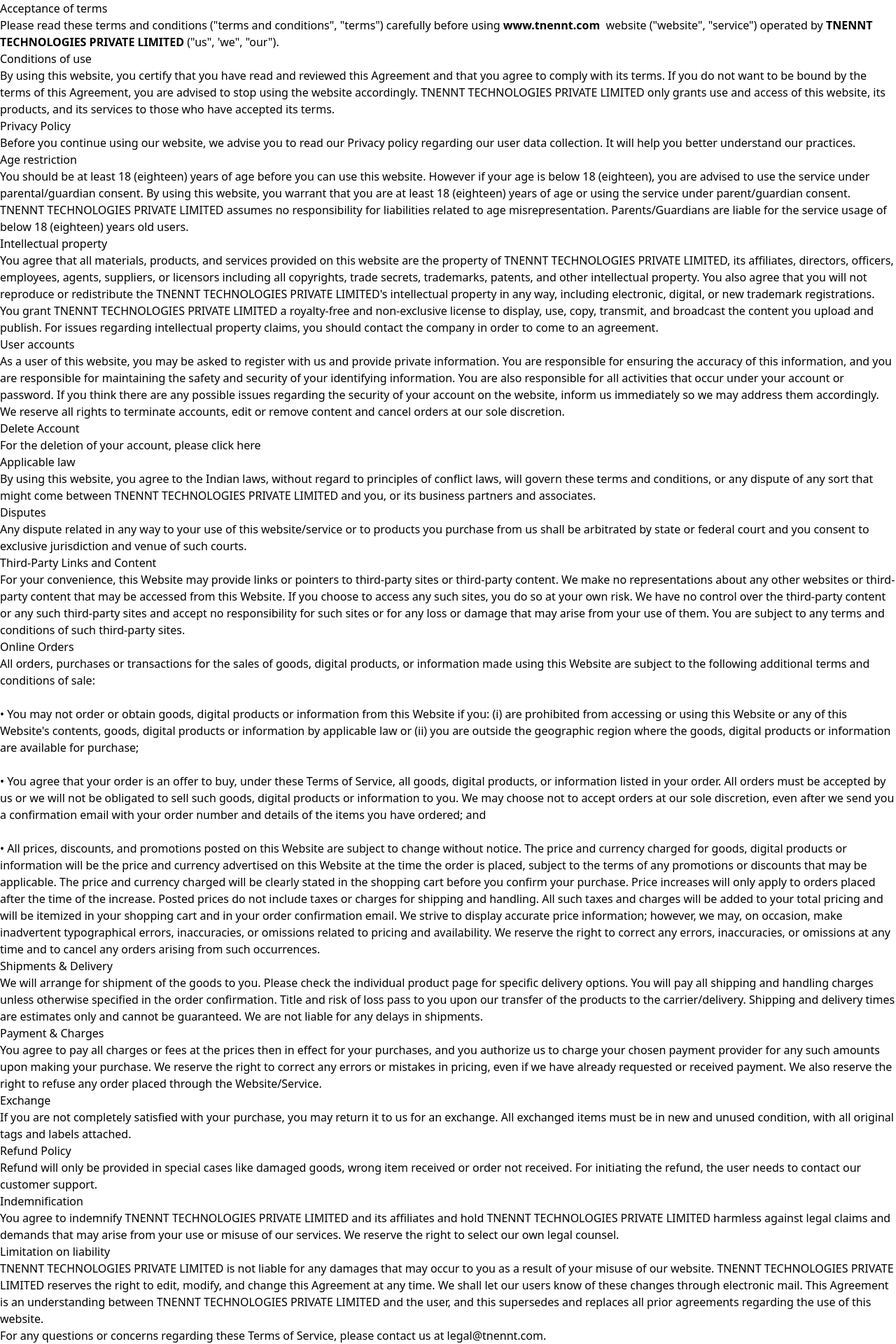
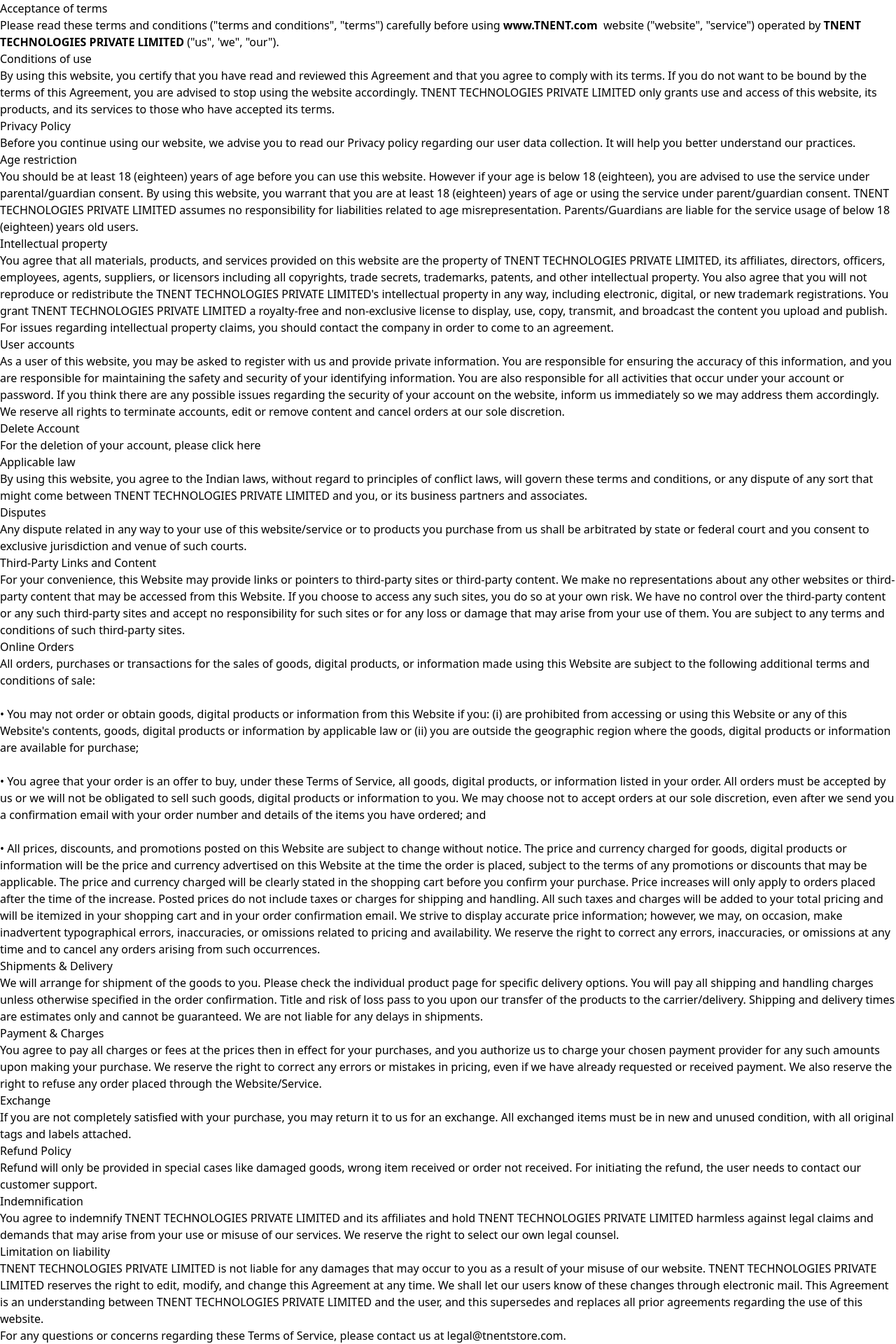
Before and after one commit to YoursGithub/tnennt---coming, a React (Vite) app: page /legals in a window 1280 px wide. Shown: the part 48-1968 px from the top of the page at 70% size. Built offline with nearby package versions, Linux system fonts and the light colour scheme.

Commit message:
Legal changes

```diff
--- a/index.html
+++ b/index.html
@@ -5,10 +5,10 @@
     <link rel="icon" type="image/png" href="/src/images/allsvg/Frame 397.png" />
     <meta name="viewport" content="width=device-width, initial-scale=1.0, maximum-scale=1.0, user-scalable=no">
 
-    <title>Tnennt Stores: Shop easy explore more, your nearby stores revamped.</title>
+    <title>tnent Stores: Shop easy explore more, your nearby stores revamped.</title>
 
-    <meta name="keywords" content="Tnennt.com, tnennt, Online Shopping, online shopping india, india shopping online, india shopping, digital store, tenant, buy online, toys, clothing, florist, grocery, footwear, electronics, accessories, restaurant stationary, books, eyewear, bakery, watch, beauty apparel, musical instrument, cafe, home, kitchen, small appliances, beauty &amp; Sports">
-    <meta name="description" content="Get the best deals on clothings, beauty, accessories, groceries &amp; more at TNENNT.">
+    <meta name="keywords" content="tnentstore.com, tnentstore, tnent, Online Shopping, online shopping india, india shopping online, india shopping, digital store, tenant, buy online, toys, clothing, florist, grocery, footwear, electronics, accessories, restaurant stationary, books, eyewear, bakery, watch, beauty apparel, musical instrument, cafe, home, kitchen, small appliances, beauty &amp; Sports">
+    <meta name="description" content="Get the best deals on clothings, beauty, accessories, groceries &amp; more at Tnent.">
 
     <meta name="geo.region" content="IN-AS" />
     <meta name="geo.position" content="26.407384;93.25513" />
@@ -16,15 +16,15 @@
 
 
     <meta name="google" content="nositelinkssearchbox">
-    <meta name="google-site-verification" content="">      <!-- PENDING -->
+    <meta name="google-site-verification" content="">
 
-    <meta property="og:url" content="https://www.tnennt.com">    <!-- PASTE THE DOMAIN LINK HERE -->
-    <meta property="og:title" content="Tnennt Stores: Shop easy explore more, your nearby stores revamped.">
-    <meta property="og:image" content="https://www.tnennt.com/images/logo.png">       <!-- URL OF LOGO -->
-    <meta property="og:site_name" content="TNENNT" />
-    <meta property="og:description" content="Get the best deals on clothings, beauty, accessories, groceries and more at TNENNT." />
+    <meta property="og:url" content="https://www.tnentstore.com">
+    <meta property="og:title" content="Tnent Stores: Shop easy explore more, your nearby stores revamped.">
+    <meta property="og:image" content="https://www.tnentstore.com/images/logo.png">
+    <meta property="og:site_name" content="TNENTSTORE" />
+    <meta property="og:description" content="Get the best deals on clothings, beauty, accessories, groceries and more at TNENT." />
 
-    <link rel="canonical" href="https://www.tnennt.com">      <!-- PASTE THE DOMAIN LINK HERE -->
+    <link rel="canonical" href="https://www.tnentstore.com">
 
   </head>
   <body>
--- a/src/pages/Deleteacc.jsx
+++ b/src/pages/Deleteacc.jsx
@@ -8,7 +8,7 @@
         <h1 className="text-3xl sm:text-4xl font-bold mb-2">
         Instructions
         </h1>
-        <p className="text-gray-600 mb-6 mt-3">Once you are totally sure that you want to delete your account, you can contact us at <span className='text-red-600'>support@tnennt.com</span> with valid reason for the deletion of your account. Once we check the email and see if the reason is valid, then we will proceed with the process of deletion.</p>
+        <p className="text-gray-600 mb-6 mt-3">Once you are totally sure that you want to delete your account, you can contact us at <span className='text-red-600'>support@tnentstore.com</span> with valid reason for the deletion of your account. Once we check the email and see if the reason is valid, then we will proceed with the process of deletion.</p>
         </div>
         </div>
     </>
--- a/src/pages/Legals.jsx
+++ b/src/pages/Legals.jsx
@@ -20,13 +20,13 @@
             <a
               target="blank"
               className="text-red-600"
-              href="https://tnennt.com/"
+              href="https://tnentstore.com/"
             >
-              www.tnennt.com
+              www.TNENT.com
             </a>
           </b>{" "}
           &nbsp;website ("website", "service") operated by{" "}
-          <b>TNENNT TECHNOLOGIES PRIVATE LIMITED</b> ("us", 'we", "our").
+          <b>TNENT TECHNOLOGIES PRIVATE LIMITED</b> ("us", 'we", "our").
         </p>
 
         <h2 className="text-2xl sm:text-3xl font-bold mb-4">
@@ -37,7 +37,7 @@
           By using this website, you certify that you have read and reviewed
           this Agreement and that you agree to comply with its terms. If you do
           not want to be bound by the terms of this Agreement, you are advised
-          to stop using the website accordingly. TNENNT TECHNOLOGIES PRIVATE
+          to stop using the website accordingly. TNENT TECHNOLOGIES PRIVATE
           LIMITED only grants use and access of this website, its products, and
           its services to those who have accepted its terms.
         </p>
@@ -45,7 +45,7 @@
         <h2 className="text-2xl sm:text-3xl font-bold mb-4">Privacy Policy</h2>
 
         <p className="text-gray-800 mb-6">
-          Before you continue using our website, we advise you to read our <a href="https://tnennt.com/privacy" className="text-red-600" target="blank">
+          Before you continue using our website, we advise you to read our <a href="https://tnentstore.com/privacy" className="text-red-600" target="blank">
           Privacy policy</a> regarding our user data
           collection. It will help you better understand our practices.
         </p>
@@ -57,7 +57,7 @@
           this website. However if your age is below 18 (eighteen), you are
           advised to use the service under parental/guardian consent. By using
           this website, you warrant that you are at least 18 (eighteen) years of
-          age or using the service under parent/guardian consent. TNENNT
+          age or using the service under parent/guardian consent. TNENT
           TECHNOLOGIES PRIVATE LIMITED assumes no responsibility for liabilities
           related to age misrepresentation. Parents/Guardians are liable for the
           service usage of below 18 (eighteen) years old users.
@@ -69,13 +69,13 @@
 
         <p className="text-gray-800 mb-6">
           You agree that all materials, products, and services provided on this
-          website are the property of TNENNT TECHNOLOGIES PRIVATE LIMITED, its
+          website are the property of TNENT TECHNOLOGIES PRIVATE LIMITED, its
           affiliates, directors, officers, employees, agents, suppliers, or
           licensors including all copyrights, trade secrets, trademarks,
           patents, and other intellectual property. You also agree that you will
-          not reproduce or redistribute the TNENNT TECHNOLOGIES PRIVATE
+          not reproduce or redistribute the TNENT TECHNOLOGIES PRIVATE
           LIMITED's intellectual property in any way, including electronic,
-          digital, or new trademark registrations. You grant TNENNT TECHNOLOGIES
+          digital, or new trademark registrations. You grant TNENT TECHNOLOGIES
           PRIVATE LIMITED a royalty-free and non-exclusive license to display,
           use, copy, transmit, and broadcast the content you upload and publish.
           For issues regarding intellectual property claims, you should contact
@@ -100,7 +100,7 @@
         <h2 className="text-2xl sm:text-3xl font-bold mb-4">Delete Account</h2>
 
         <p className="text-gray-800 mb-6">
-        For the deletion of your account, please <a href="https://tnennt.com/deleteacc" target="blank" className="text-red-600">click here</a>
+        For the deletion of your account, please <a href="https://tnentstore.com/deleteacc" target="blank" className="text-red-600">click here</a>
         </p>
 
 
@@ -109,7 +109,7 @@
         <p className="text-gray-800 mb-6">
           By using this website, you agree to the Indian laws, without regard to
           principles of conflict laws, will govern these terms and conditions,
-          or any dispute of any sort that might come between TNENNT TECHNOLOGIES
+          or any dispute of any sort that might come between TNENT TECHNOLOGIES
           PRIVATE LIMITED and you, or its business partners and associates.
         </p>
 
@@ -219,8 +219,8 @@
         <h2 className="text-2xl sm:text-3xl font-bold mb-4">Indemnification</h2>
 
         <p className="text-gray-800 mb-6">
-          You agree to indemnify TNENNT TECHNOLOGIES PRIVATE LIMITED and its
-          affiliates and hold TNENNT TECHNOLOGIES PRIVATE LIMITED harmless
+          You agree to indemnify TNENT TECHNOLOGIES PRIVATE LIMITED and its
+          affiliates and hold TNENT TECHNOLOGIES PRIVATE LIMITED harmless
           against legal claims and demands that may arise from your use or
           misuse of our services. We reserve the right to select our own legal
           counsel.
@@ -231,19 +231,19 @@
         </h2>
 
         <p className="text-gray-800 mb-6">
-          TNENNT TECHNOLOGIES PRIVATE LIMITED is not liable for any damages that
-          may occur to you as a result of your misuse of our website. TNENNT
+          TNENT TECHNOLOGIES PRIVATE LIMITED is not liable for any damages that
+          may occur to you as a result of your misuse of our website. TNENT
           TECHNOLOGIES PRIVATE LIMITED reserves the right to edit, modify, and
           change this Agreement at any time. We shall let our users know of
           these changes through electronic mail. This Agreement is an
-          understanding between TNENNT TECHNOLOGIES PRIVATE LIMITED and the
+          understanding between TNENT TECHNOLOGIES PRIVATE LIMITED and the
           user, and this supersedes and replaces all prior agreements regarding
           the use of this website.
         </p>
 
         <div className="mt-8 border-t pt-6">
           <p className="text-sm text-gray-600">
-            For any questions or concerns regarding these Terms of Service, please contact us at legal@tnennt.com.
+            For any questions or concerns regarding these Terms of Service, please contact us at legal@tnentstore.com.
           </p>
         </div>
       </div>
--- a/src/pages/Privacy.jsx
+++ b/src/pages/Privacy.jsx
@@ -5,12 +5,12 @@
     <>
     <div className="bg-gray-100 min-h-screen flex justify-center items-start py-8 px-4 sm:px-6 lg:px-8">
     <div className="bg-white shadow-md rounded-lg max-w-3xl w-full p-6 sm:p-8">
-    <h1 className="text-xl sm:text-4xl font-bold mb-2">TNENNT TECHNOLOGIES PRIVATE LIMITED Privacy Policy</h1>
+    <h1 className="text-xl sm:text-4xl font-bold mb-2">TNENT TECHNOLOGIES PRIVATE LIMITED Privacy Policy</h1>
 
     <h2 className="text-2xl sm:text-3xl mt-10 font-bold mb-4">Introduction</h2>
 
     <p className="text-gray-800 mb-6">
-    TNENNT TECHNOLOGIES PRIVATE LIMITED ("TNENNT", "we", "us", or "our") respects your privacy and is committed to protecting your personal information. This Privacy Policy describes how we collect, use, disclose, and safeguard your personal information when you visit our website or use our services (collectively, the "Services").
+    TNENT TECHNOLOGIES PRIVATE LIMITED ("TNENT", "we", "us", or "our") respects your privacy and is committed to protecting your personal information. This Privacy Policy describes how we collect, use, disclose, and safeguard your personal information when you visit our website or use our services (collectively, the "Services").
     </p>
 
 
@@ -98,7 +98,7 @@
     <h2 className="text-2xl sm:text-3xl mt-10 font-bold mb-4">9. Contact Us</h2>
 
     <p className="text-gray-800 mb-6">
-    If you have any questions about this Privacy Policy, please contact us at support@tnennt.com.".
+    If you have any questions about this Privacy Policy, please contact us at support@tnentstore.com.".
     </p>
 
 
```
Also changed, not shown: Featuredproducts.jsx (added, +103 -0 lines), src/pages/Comingsoon.jsx (+4 -4 lines).
